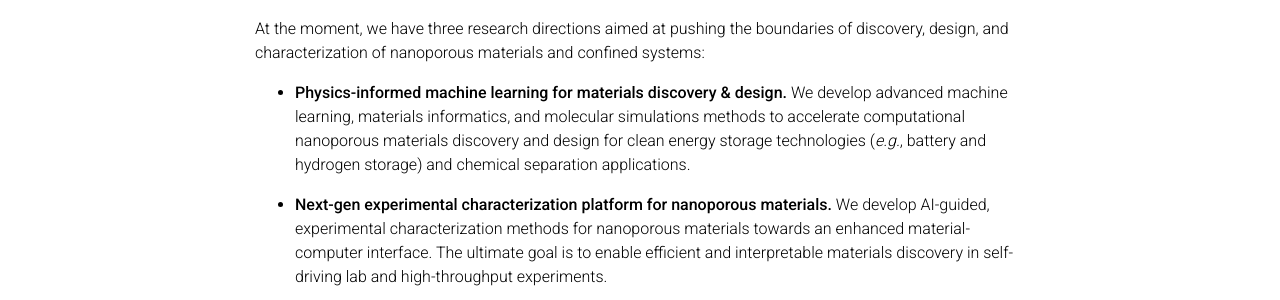
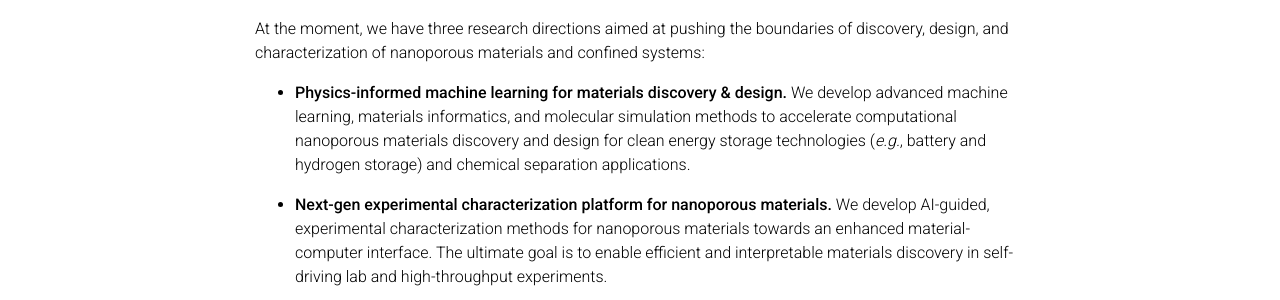
Before and after one commit to ShiResearchGroup/shiresearchgroup.github.io, a Jekyll site: the page built from _pages/research.md, in a window 1280 px wide and 900 px high, scrolled down 532 px. Shown: the part 262-562 px from the top of the window. Built offline with Jekyll 4.4.1, drawn with Linux system fonts in a browser that asks for light colours; full-size pictures stand in for the smaller copies a plugin makes; comment, search, counter and statistics services are not loaded; a style sheet for code colours, icons or effects is not loaded.

Commit message:
Update research.md

```diff
--- a/_pages/research.md
+++ b/_pages/research.md
@@ -20,7 +20,7 @@ Quantum and molecular-level modeling and statistical mechanical theories are cen
 
 At the moment, we have three research directions aimed at pushing the boundaries of discovery, design, and characterization of nanoporous materials and confined systems:<br>
 
-- **Physics-informed machine learning for materials discovery & design.** We develop advanced machine learning, materials informatics, and molecular simulations methods to accelerate computational nanoporous materials discovery and design for clean energy storage technologies (*e.g.*, battery and hydrogen storage) and chemical separation applications. <br>
+- **Physics-informed machine learning for materials discovery & design.** We develop advanced machine learning, materials informatics, and molecular simulation methods to accelerate computational nanoporous materials discovery and design for clean energy storage technologies (*e.g.*, battery and hydrogen storage) and chemical separation applications. <br>
 
 - **Next-gen experimental characterization platform for nanoporous materials.** We develop AI-guided, experimental characterization methods for nanoporous materials towards an enhanced material-computer interface. The ultimate goal is to enable efficient and interpretable materials discovery in self-driving lab and high-throughput experiments. <br>
 
```
